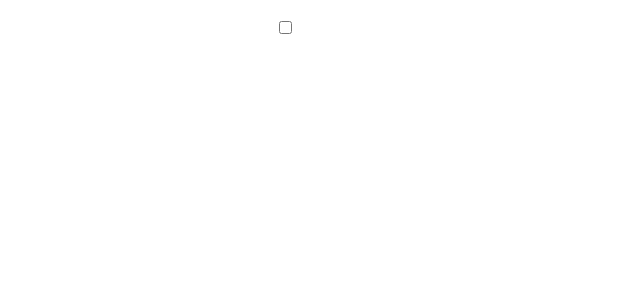
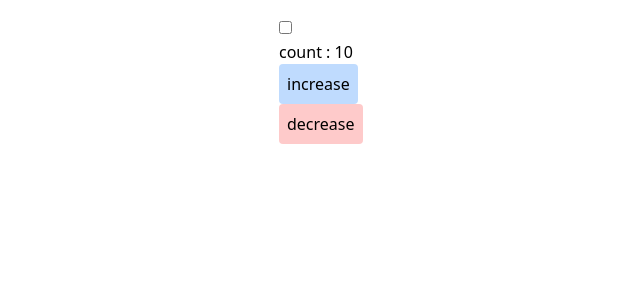
Before and after one commit to SIDIDEV1/react-js-grafikart, a React (Vite) app: page / in a window 1280 px wide. Shown: the top 300 px of the page, without its empty margins (41-681 px from the left). Built offline with nearby package versions, Linux system fonts and the light colour scheme.

Commit message:
useIncrement custom hooks

```diff
--- a/src/App.jsx
+++ b/src/App.jsx
@@ -1,19 +1,25 @@
-import {useState} from "react";
+import {useToggle} from "./components/hooks/useToggle.js";
+import {useIncrement} from "./components/hooks/useIncrement.js";
 
-function useToggle(initial) {
-    const [state, setState] = useState(initial)
-    const toggleState = () => setState(v => !v)
-
-    return [state, toggleState]
-}
 
 function App() {
     const [checked, toggleCheck] = useToggle()
+    const [count, increase, decrease] = useIncrement(10)
 
     return <div className="p-4 max-w-2xl mx-auto">
         <input type="checkbox" checked={checked} onChange={toggleCheck}/>
+        {checked && 'Je suis coché'}
 
-        {checked && 'Je suis coché'}
+
+        <div>
+            count : {count}
+            <div>
+                <button className="bg-blue-200 p-2 rounded" onClick={increase}>increase</button>
+            </div>
+            <div>
+                <button className="bg-red-200 p-2 rounded" onClick={decrease}>decrease</button>
+            </div>
+        </div>
     </div>
 
 }
--- /dev/null
+++ b/src/components/hooks/useIncrement.js
@@ -0,0 +1,15 @@
+import {useState} from "react";
+
+/**
+ *
+ * @param {string} initial
+ */
+export function useIncrement(initial = 0) {
+    const [state, setState] = useState(initial);
+
+    return [
+        state,
+        () => setState(v => v + 1),
+        () => setState(v => v - 1)
+    ]
+}
--- /dev/null
+++ b/src/components/hooks/useToggle.js
@@ -0,0 +1,12 @@
+import {useState} from "react";
+
+/**
+ *
+ * @param {boolean} initial
+ */
+export function useToggle(initial) {
+    const [state, setState] = useState(initial)
+    const toggleState = () => setState(v => !v)
+
+    return [state, toggleState]
+}
```
